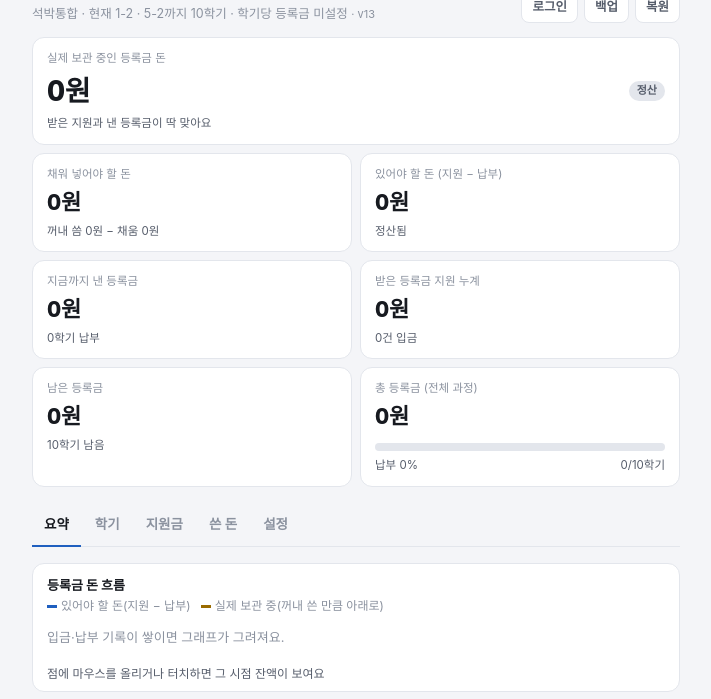
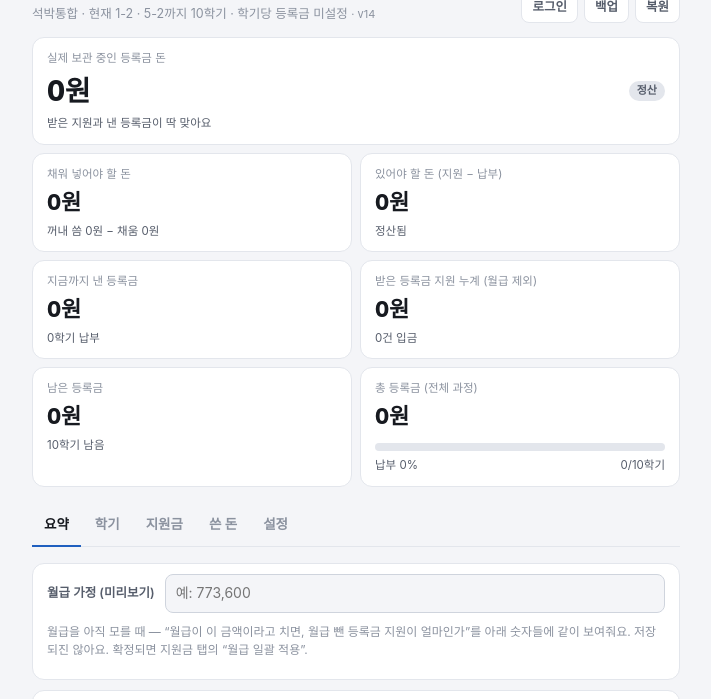
Before and after one commit to schoyeon/ledger, a plain HTML site: page index.html in a window 1280 px wide. Both pictures are taken after a click on the button "요약". Shown: the part 52-751 px from the top of the page, without its empty margins (284-995 px from the left). Drawn offline with Linux system fonts and the light colour scheme.

Commit message:
v14: 월급 가정을 요약 탭으로 — 타일에 '가정 시' 값(지원 누계·있어야 할 돈·실제 보관), 월급 뺀 지원 요약 줄
Co-Authored-By: Claude Fable 5.1 <noreply@anthropic.com>

```diff
--- a/index.html
+++ b/index.html
@@ -148,7 +148,7 @@
   <header>
     <div>
       <h1>등록금 장부</h1>
-      <div class="sub"><span id="subLine">석박통합 · 1-1 → 5-2 · 10학기</span> <span style="color:var(--ink-3);font-size:11px">· v13</span></div>
+      <div class="sub"><span id="subLine">석박통합 · 1-1 → 5-2 · 10학기</span> <span style="color:var(--ink-3);font-size:11px">· v14</span></div>
     </div>
     <div class="tools">
       <button type="button" id="syncBtn" onclick="onSyncBtn()">로그인</button>
@@ -169,6 +169,12 @@
   </nav>
 
   <section class="panel active" id="panel-summary">
+    <div class="list" style="padding:10px 14px;margin-bottom:10px;display:flex;gap:10px;align-items:center;flex-wrap:wrap">
+      <label for="assumeSalary" style="font-size:12.5px;color:var(--ink-2);font-weight:600">월급 가정 (미리보기)</label>
+      <input id="assumeSalary" type="text" inputmode="numeric" placeholder="예: 773,600" style="flex:1;min-width:120px;padding:8px 10px;border:1px solid var(--line-2);border-radius:8px;background:var(--bg);font-size:14px" oninput="setAssume(this.value)" onblur="fmtInput(this)">
+      <span class="note" style="margin:0;flex-basis:100%">월급을 아직 모를 때 — “월급이 이 금액이라고 치면, 월급 뺀 등록금 지원이 얼마인가”를 아래 숫자들에 같이 보여줘요. 저장되진 않아요. 확정되면 지원금 탭의 “월급 일괄 적용”.</span>
+      <div id="assumeSummary" class="note" style="margin:0;flex-basis:100%;color:var(--warn);font-weight:600"></div>
+    </div>
     <div class="chart">
       <h3>등록금 돈 흐름</h3>
       <div class="cap"><span style="display:inline-block;width:10px;height:3px;background:var(--accent);vertical-align:middle;margin-right:4px"></span>있어야 할 돈(지원 − 납부) &nbsp; <span style="display:inline-block;width:10px;height:3px;background:var(--warn);vertical-align:middle;margin-right:4px"></span>실제 보관 중(꺼내 쓴 만큼 아래로)</div>
@@ -188,12 +194,6 @@
 
   <section class="panel" id="panel-support">
     <div class="sec"><span>지원금 입금 기록</span><span style="display:flex;gap:6px"><button class="btn" type="button" onclick="openSalaryTool()">월급 일괄 적용</button><button class="btn primary" type="button" onclick="openSupport()">+ 입금 추가</button></span></div>
-    <div class="list" style="padding:10px 14px;margin-bottom:10px;display:flex;gap:10px;align-items:center;flex-wrap:wrap">
-      <label for="assumeSalary" style="font-size:12.5px;color:var(--ink-2);font-weight:600">월급 가정 (미리보기)</label>
-      <input id="assumeSalary" type="text" inputmode="numeric" placeholder="예: 773,600" style="flex:1;min-width:120px;padding:8px 10px;border:1px solid var(--line-2);border-radius:8px;background:var(--bg);font-size:14px" oninput="setAssume(this.value)" onblur="fmtInput(this)">
-      <span class="note" style="margin:0;flex-basis:100%">“월급이 이 금액이라고 치면 지원금이 얼마인가”를 미리 계산해 보여줘요. 저장되진 않아요 — 확정되면 “월급 일괄 적용”.</span>
-      <div id="assumeSummary" class="note" style="margin:0;flex-basis:100%;color:var(--warn);font-weight:600"></div>
-    </div>
     <div class="list" id="supportList"></div>
     <p class="note">입금은 들어온 대로 전부 적고(한 달에 여러 번도 OK), 월급은 <b>달 줄을 눌러 달마다 한 번</b> 넣어요. 그 달 입금 합계 − 월급 = 그 달 지원분. 월급을 아직 모르면 비워두고, 위 “월급 가정”으로 미리 보거나 나중에 <b>월급 일괄 적용</b>으로 한 번에 채우세요.</p>
   </section>
@@ -318,19 +318,24 @@ function render() {
   const curIdx = S.terms.findIndex(isCurrent);
   document.getElementById('subLine').textContent = `${S.settings.name || '석박통합'} · ${curIdx >= 0 ? `현재 ${progLabel(curIdx)} · ` : ''}${S.terms.length ? progLabel(S.terms.length - 1) + '까지 ' : ''}${S.settings.count}학기 · 학기당 ${S.settings.tuition ? manwon(S.settings.tuition) + '원' : '등록금 미설정'}`;
 
+  // 월급 가정 시 값 (월급 미정인 달에 가정 월급을 적용) — 가정이 없거나 실제와 같으면 표시 안 함
+  const supA = assumeSalary ? allMonths().reduce((a, k) => a + monthSupport(k, assumeSalary), 0) : c.supportTotal;
+  const showA = assumeSalary && supA !== c.supportTotal;
+  const balA = supA - c.paid, actA = balA - c.netUsed;
+  const aHint = (v) => showA ? `<div class="hint" style="color:var(--warn);font-weight:600">월급 ${won(assumeSalary)} 가정 시 ${v > 0 ? '+' : ''}${won(v)}</div>` : '';
   const actCls = c.actual > 0 ? 'plus' : c.actual < 0 ? 'minus' : '';
   const actHint = c.netUsed > 0
     ? `있어야 할 돈 ${won(c.balance)} 중 <b>${won(c.netUsed)}</b>을 꺼내 썼어요 → 다음 납부 전에 채워 넣을 돈`
     : c.balance > 0 ? '미리 받아둔 등록금이 그대로 있어요' : c.balance < 0 ? '내 돈으로 낸 부분 — 아직 지원받지 못한 금액' : '받은 지원과 낸 등록금이 딱 맞아요';
   document.getElementById('tiles').innerHTML = `
     <div class="tile hero ${actCls}">
-      <div><div class="label">실제 보관 중인 등록금 돈</div><div class="val num">${c.actual > 0 ? '+' : ''}${won(c.actual)}</div><div class="hint">${actHint}</div></div>
+      <div><div class="label">실제 보관 중인 등록금 돈</div><div class="val num">${c.actual > 0 ? '+' : ''}${won(c.actual)}</div><div class="hint">${actHint}</div>${aHint(actA)}</div>
       <span class="badge ${c.netUsed > 0 ? 'warn' : (actCls || 'muted')}">${c.netUsed > 0 ? '채워야 함' : c.actual > 0 ? '보관 중' : c.actual < 0 ? '미지원' : '정산'}</span>
     </div>
     <div class="tile ${c.netUsed > 0 ? 'minus' : ''}"><div class="label">채워 넣어야 할 돈</div><div class="val num">${won(Math.max(0, c.netUsed))}</div><div class="hint">꺼내 씀 ${won(c.used)} − 채움 ${won(c.refilled)}</div></div>
-    <div class="tile"><div class="label">있어야 할 돈 (지원 − 납부)</div><div class="val num">${c.balance > 0 ? '+' : ''}${won(c.balance)}</div><div class="hint">${c.balance > 0 ? '미리 받아둔 등록금' : c.balance < 0 ? '아직 지원 못 받은 부분' : '정산됨'}</div></div>
+    <div class="tile"><div class="label">있어야 할 돈 (지원 − 납부)</div><div class="val num">${c.balance > 0 ? '+' : ''}${won(c.balance)}</div><div class="hint">${c.balance > 0 ? '미리 받아둔 등록금' : c.balance < 0 ? '아직 지원 못 받은 부분' : '정산됨'}</div>${aHint(balA)}</div>
     <div class="tile"><div class="label">지금까지 낸 등록금</div><div class="val num">${won(c.paid)}</div><div class="hint">${c.paidTerms}학기 납부</div></div>
-    <div class="tile"><div class="label">받은 등록금 지원 누계</div><div class="val num">${won(c.supportTotal)}</div><div class="hint">${S.support.length}건 입금</div></div>
+    <div class="tile"><div class="label">받은 등록금 지원 누계 (월급 제외)</div><div class="val num">${won(c.supportTotal)}</div><div class="hint">${S.support.length}건 입금${allMonths().some((k) => !monthSalaryOf(k)) ? ' · 월급 미정인 달은 전액 포함' : ''}</div>${aHint(supA)}</div>
     <div class="tile"><div class="label">남은 등록금</div><div class="val num">${won(c.remaining)}</div><div class="hint">${c.remainingTerms}학기 남음</div></div>
     <div class="tile"><div class="label">총 등록금 (전체 과정)</div><div class="val num">${won(c.totalTuition)}</div>
       <div class="progress"><div class="bar"><i class="paid" style="width:${c.totalTuition ? Math.min(100, c.paid / c.totalTuition * 100) : 0}%"></i></div>
@@ -375,7 +380,8 @@ function render() {
       const cur = currentCal(); const curIdx = S.terms.findIndex(isCurrent);
       const curSup = allMonths().filter((k) => { const c = termOfDate(k + '-01'); return c.year === cur.year && c.sem === cur.sem; }).reduce((a, k) => a + monthSupport(k, assumeSalary), 0);
       const allSup = allMonths().reduce((a, k) => a + monthSupport(k, assumeSalary), 0);
-      asum.textContent = `월급 ${won(assumeSalary)} 가정 시 → 이번 학기${curIdx >= 0 ? `(${progLabel(curIdx)})` : ''} 등록금 지원 ${won(curSup)} · 전체 받은 지원 ${won(allSup)}`;
+      const c2 = calc();
+      asum.textContent = `월급 ${won(assumeSalary)} 가정 시 → 월급 뺀 등록금 지원: 이번 학기${curIdx >= 0 ? `(${progLabel(curIdx)})` : ''} ${won(curSup)} · 전체 ${won(allSup)} → 있어야 할 돈 ${won(allSup - c2.paid)} · 실제 보관 ${won(allSup - c2.paid - c2.netUsed)}`;
     } else asum.textContent = '';
   }
   sl.innerHTML = sorted.length ? groups.map((g) => {
```
